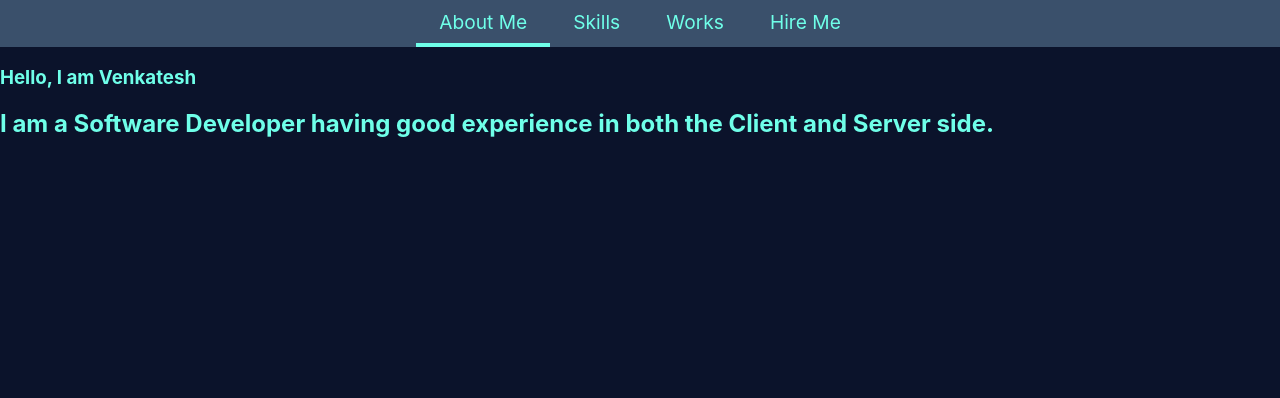
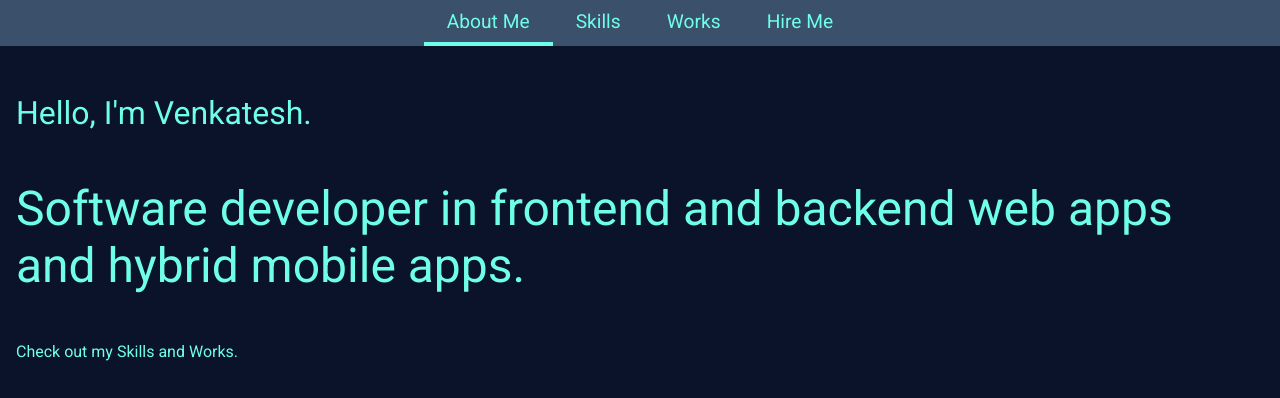
Before and after one commit to S-Venkat-S/Profile, a React (Create React App) app: page / in a window 1280 px wide. Both pictures are taken after a click on the item "About Me". Shown: the top 398 px of the page. Built offline with nearby package versions, Linux system fonts and the light colour scheme.

Commit message:
Added personel portfolio page. Back to the coding.

```diff
--- a/src/portfolio/about.js
+++ b/src/portfolio/about.js
@@ -9,10 +9,10 @@ class About extends Component {
 
   render() {
     return (
-      <div>
-        <h3>Hello, I am Venkatesh</h3>
-        <h2>I am a Software Developer having good experience in both the Client and Server side.</h2>
-        <p></p>
+      <div className={styles.container} >
+        <p className={styles.name}>Hello, I'm Venkatesh.</p>
+        <p className={styles.about}>Software developer in frontend and backend web apps and hybrid mobile apps.</p>
+        <p className={styles.skills}>Check out my Skills and Works.</p>
       </div>
     )
   }
--- a/src/portfolio/about.module.css
+++ b/src/portfolio/about.module.css
@@ -0,0 +1,16 @@
+.container {
+  margin: 0 auto;
+  width: 100%;
+}
+
+.name {
+  font-size: 2rem;
+}
+
+.about {
+  font-size: 3rem;
+}
+
+.skill {
+  font-size: 1.6rem;
+}
--- a/src/portfolio/index.js
+++ b/src/portfolio/index.js
@@ -16,7 +16,7 @@ class Portfolio extends Component {
       2 : <Works />,
       3 : <Hire />,
     }
-    this.state = {selected : 0}
+    this.state = {selected : 2}
   }
 
   changeSubTab(id) {
@@ -43,7 +43,7 @@ class Portfolio extends Component {
         @import url('https://fonts.googleapis.com/css2?family=Roboto');
       </style>
         {this.renderNav()}
-      <div>
+      <div className={styles.content} >
         {this.pages[this.state.selected]}
       </div>
       </div>
--- a/src/portfolio/index.module.css
+++ b/src/portfolio/index.module.css
@@ -5,7 +5,7 @@
   height: 100%;
   clear: both;
   position: absolute;
-  font-style: 'Roboto';
+  font-family: 'Roboto';
 }
 
 .nav {
@@ -37,3 +37,10 @@
   text-decoration: none;
   color: inherit;
 }
+
+.content {
+  padding: 1em 1em;
+  display: flex;
+  overflow-y: scroll;
+  height: 80%;
+}
--- a/src/portfolio/skills.js
+++ b/src/portfolio/skills.js
@@ -1,15 +1,49 @@
 import React, { Component } from 'react';
-// import styles from "./about.module.css"
+import styles from "./skills.module.css"
 
 class Skills extends Component {
 
   constructor() {
     super()
+    this.skills = {
+      server: [
+        ["Python", "90%"],
+        ["Java", "90%"],
+        ["NodeJS", "80%"],
+        ["SQL", "70%"]
+      ],
+      client: [
+        ["HTML & CSS", "70%"],
+        ["Javascript", "90%"],
+        ["React", "80%"],
+        ["jQuery", "90%"]
+      ],
+    }
+  }
+
+  renderSkill(skill, precent) {
+    return(
+      <div className={styles.skillContainer}>
+        <span>{skill}</span>
+        <div className={styles.skillProgress}>
+          <div className={styles.skillBar} style={{width: precent}}></div>
+        </div>
+      </div>
+    )
   }
 
   render() {
     return (
-      <div>Skills</div>
+      <div className={styles.container}>
+        <div className={styles.column}>
+          <span>Client Side</span>
+          {this.skills.client.map((i)=>this.renderSkill(i[0], i[1]))}
+        </div>
+        <div className={styles.column}>
+          <span>Server Side</span>
+          {this.skills.server.map((i)=>this.renderSkill(i[0], i[1]))}
+        </div>
+      </div>
     )
   }
 }
--- /dev/null
+++ b/src/portfolio/skills.module.css
@@ -0,0 +1,32 @@
+.container {
+  width: 100%;
+  display: flex;
+}
+
+.column {
+  margin: 0 auto;
+  width: 40%;
+  min-width: 300px;
+}
+
+.column > span {
+  font-size: 1.6rem;
+}
+
+.skillContainer {
+  text-align: left;
+  font-size: 1.2rem;
+  padding: 0.6em 0.7em;
+}
+
+.skillProgress {
+  height: 0.8em;
+  width: 100%;
+  background-color: beige;
+  margin-top: 0.3em;
+}
+
+.skillBar {
+  height: inherit;
+  background-color: red;
+}
--- a/src/portfolio/works.js
+++ b/src/portfolio/works.js
@@ -5,11 +5,32 @@ class Works extends Component {
 
   constructor() {
     super()
+    this.data = [
+      ["Knightstour"],
+      ["Slide"],
+    ]
   }
 
+  renderCard(data) {
+    return (
+      <p>{data}</p>
+    )
+  }
+
+  renderCards(data) {
+    return (
+      <div>
+        {data.map(function (i, j ) {
+          return (this.renderCard(i))
+        }.bind(this))}
+      </div>
+    )
+  }
   render() {
     return (
-      <div>Works</div>
+      <div>
+        {this.renderCards(this.data)}
+      </div>
     )
   }
 }
```
